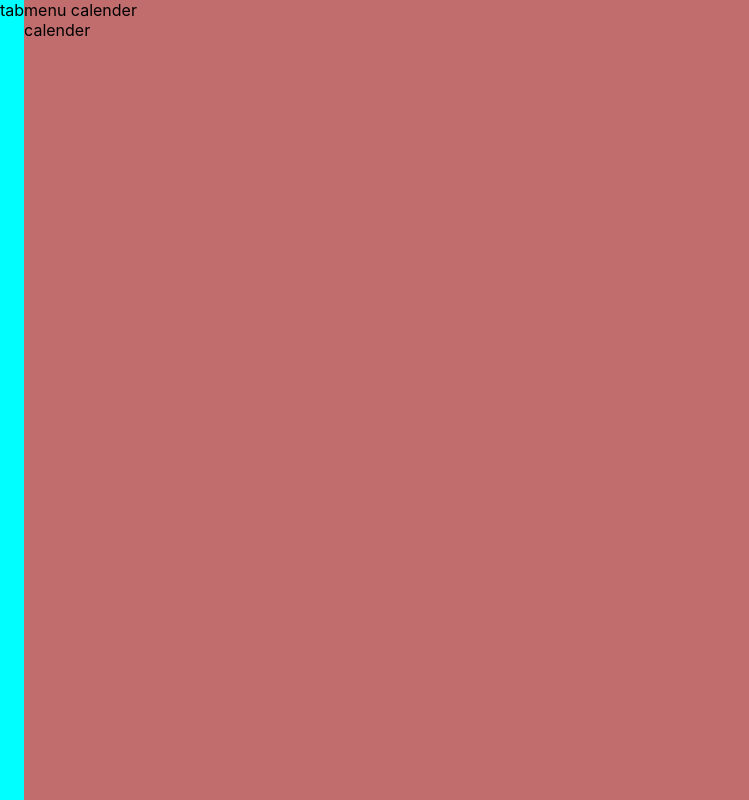
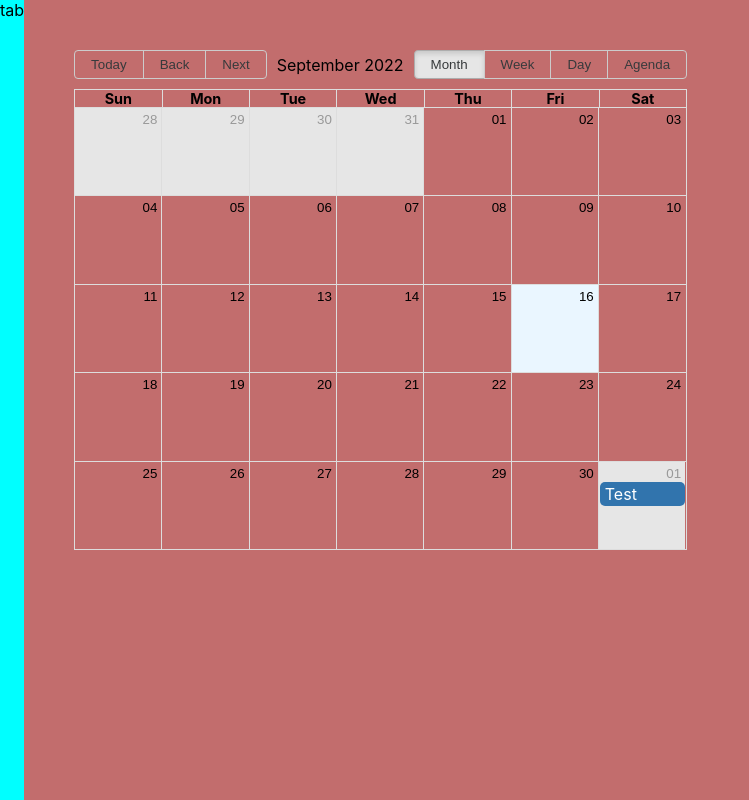
Before and after one commit to IHATECOFFEE1/Calendar-App, a Next.js app: page / in a window 1280 px wide. Shown: the whole page, without its empty margins (0-749 px from the left). Built offline with nearby package versions, Linux system fonts and the light colour scheme.

Commit message:
Calendar Draft

```diff
--- a/src/components/CalendarHub/Calendar/index.jsx
+++ b/src/components/CalendarHub/Calendar/index.jsx
@@ -1,14 +1,60 @@
-import React from "react";
-import styles from "./index.module.scss";
+import format from "date-fns/format";
+import getDay from "date-fns/getDay";
+import parse from "date-fns/parse";
+import startOfWeek from "date-fns/startOfWeek";
+import React, { useState } from "react";
+import { Calendar, dateFnsLocalizer } from "react-big-calendar";
+import "react-big-calendar/lib/css/react-big-calendar.css";
+import DatePicker from "react-datepicker";
+import "react-datepicker/dist/react-datepicker.css";
+import "./App.module.css";
 
-export default function Calendar() {
+const locales = {
+    "en-US": require("date-fns/locale/en-US"),
+};
+
+const localizer = dateFnsLocalizer({
+    format,
+    parse,
+    startOfWeek,
+    getDay,
+    locales
+});
+
+//Mock Data
+const events = [
+    {
+        title: "Test",
+        allDay: true,
+        start: new Date(2022, 9, 1),
+        end: new Date(2022, 9, 1)
+    },
+    {
+        title: "Vacation",
+        start: new Date(2022, 9, 2),
+        end: new Date(2022, 9, 4)
+    },
+    {
+        title: "Conference",
+        start: new Date(2022, 9, 13),
+        end: new Date(2022, 9, 17)
+    },
+];
+
+
+function App() {
+    //const [newEvent, setNewEvent] = useState({})
+
+
+
+
+
     return (
-        <div className={styles.calender}>
-            menu calender
-
-            <div>
-                calender
-            </div>
+        <div className="App">
+            <Calendar localizer={localizer} events={events}
+                startAccessor="start" endAccessor="end" style={{ height: 500, margin: "50px" }} />
         </div>
     );
 }
+
+export default App;
--- a/src/components/CalendarHub/index.module.scss
+++ b/src/components/CalendarHub/index.module.scss
@@ -1,5 +1,8 @@
 .container {
     display: flex;
+    //flex-direction: row;
+    text-align: center;
+    //background-color: rgb(194, 109, 109);
     flex-direction: row;
     background-color: rgb(194, 109, 109);
     height: 100vh;
```
Also changed, not shown: package.json (+9 -0 lines), src/components/CalendarHub/Calendar/App.jsx (added), src/components/CalendarHub/Calendar/App.module.css (added), 2 other files (tests, documents, lock files or other folders).
